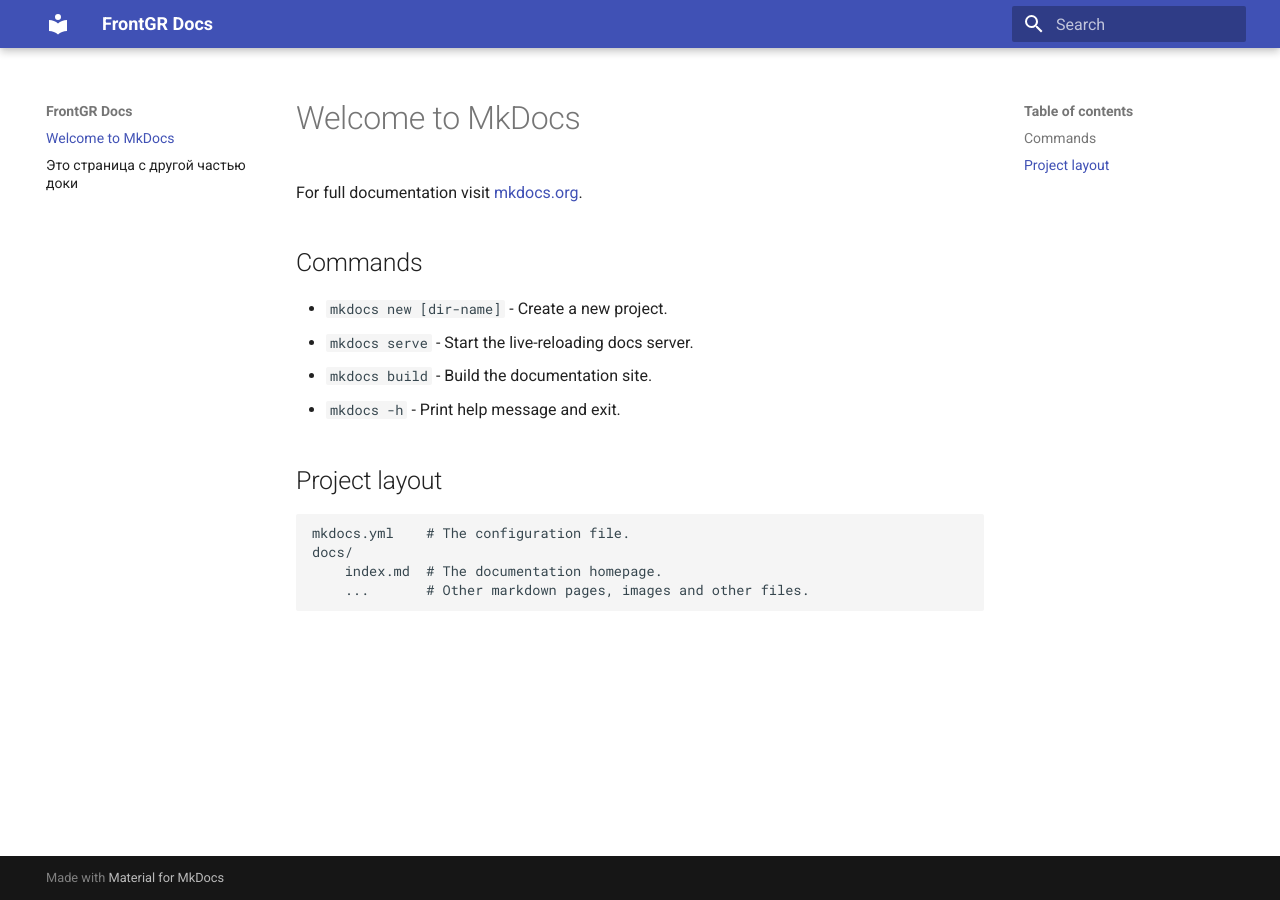
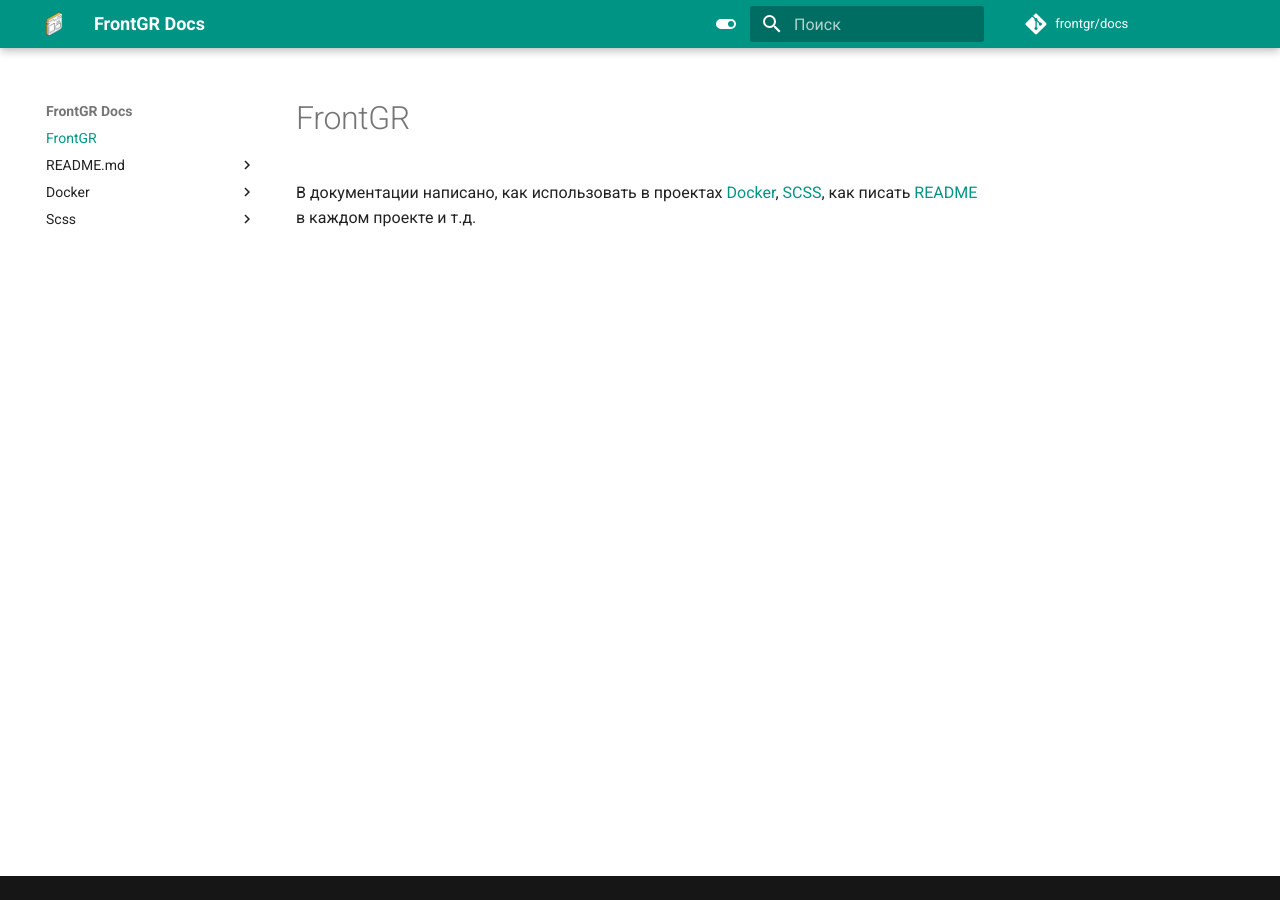
Before and after one commit to frontgr/docs, an MkDocs documentation site: the page built from docs/index.md, in a window 1280 px wide. Built offline with MkDocs 1.6.1 and Material for MkDocs 9.7.7, drawn with Linux system fonts in a browser that asks for light colours; comment, search, counter and statistics services are not loaded.

Commit message:
feat: Add pages, icons, hide mkdocs credits

```diff
--- a/docs/index.md
+++ b/docs/index.md
@@ -1,17 +1,3 @@
-# Welcome to MkDocs
+# FrontGR
 
-For full documentation visit [mkdocs.org](https://www.mkdocs.org).
-
-## Commands
-
-* `mkdocs new [dir-name]` - Create a new project.
-* `mkdocs serve` - Start the live-reloading docs server.
-* `mkdocs build` - Build the documentation site.
-* `mkdocs -h` - Print help message and exit.
-
-## Project layout
-
-    mkdocs.yml    # The configuration file.
-    docs/
-        index.md  # The documentation homepage.
-        ...       # Other markdown pages, images and other files.
+В документации написано, как использовать в проектах [Docker](docker/docker.md), [SCSS](scss/scss.md), как писать [README](README.md) в каждом проекте и т.д.
--- a/mkdocs.yml
+++ b/mkdocs.yml
@@ -1,3 +1,28 @@
 site_name: FrontGR Docs
+site_description: "Документация FrontGR"
+site_author: "FrontGR Dev"
+repo_name: "frontgr/docs"
+repo_url: "https://github.com/frontgr/docs"
+
 theme:
   name: material
+  logo: assets/logo.png
+  favicon: assets/favicon.png
+  font:
+    code: Fira Code
+  language: ru
+  palette:
+    - scheme: default
+      primary: teal
+      toggle:
+        accent: red
+        icon: material/toggle-switch
+        name: Switch to dark mode
+    - scheme: slate
+      toggle:
+        icon: material/toggle-switch-off-outline
+        name: Switch to light mode
+
+extra:
+  generator: false
+  hide_footer: true
```
Also changed, not shown: docs/README.md/md.md (added, +1 -0 lines), docs/README.md/rules.md (added, +1 -0 lines), docs/docker/docker.md (added, +2 -0 lines), docs/docker/todo.md (added, +5 -0 lines), docs/page2.md (deleted, +0 -16 lines), docs/scss/scss.md (added, +3 -0 lines), docs/assets/favicon.png (added), docs/assets/logo.png (added), 1 other file.
